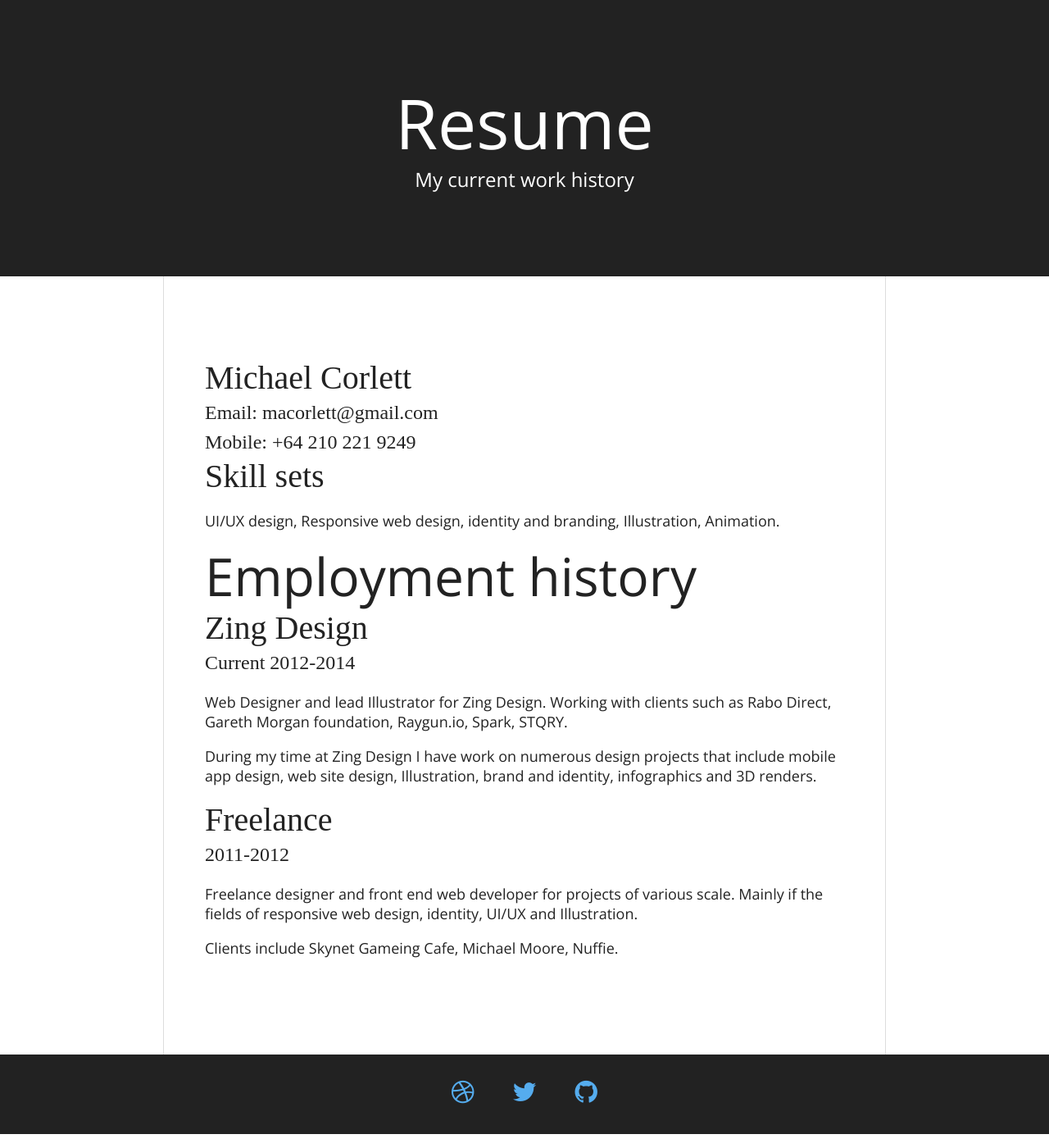
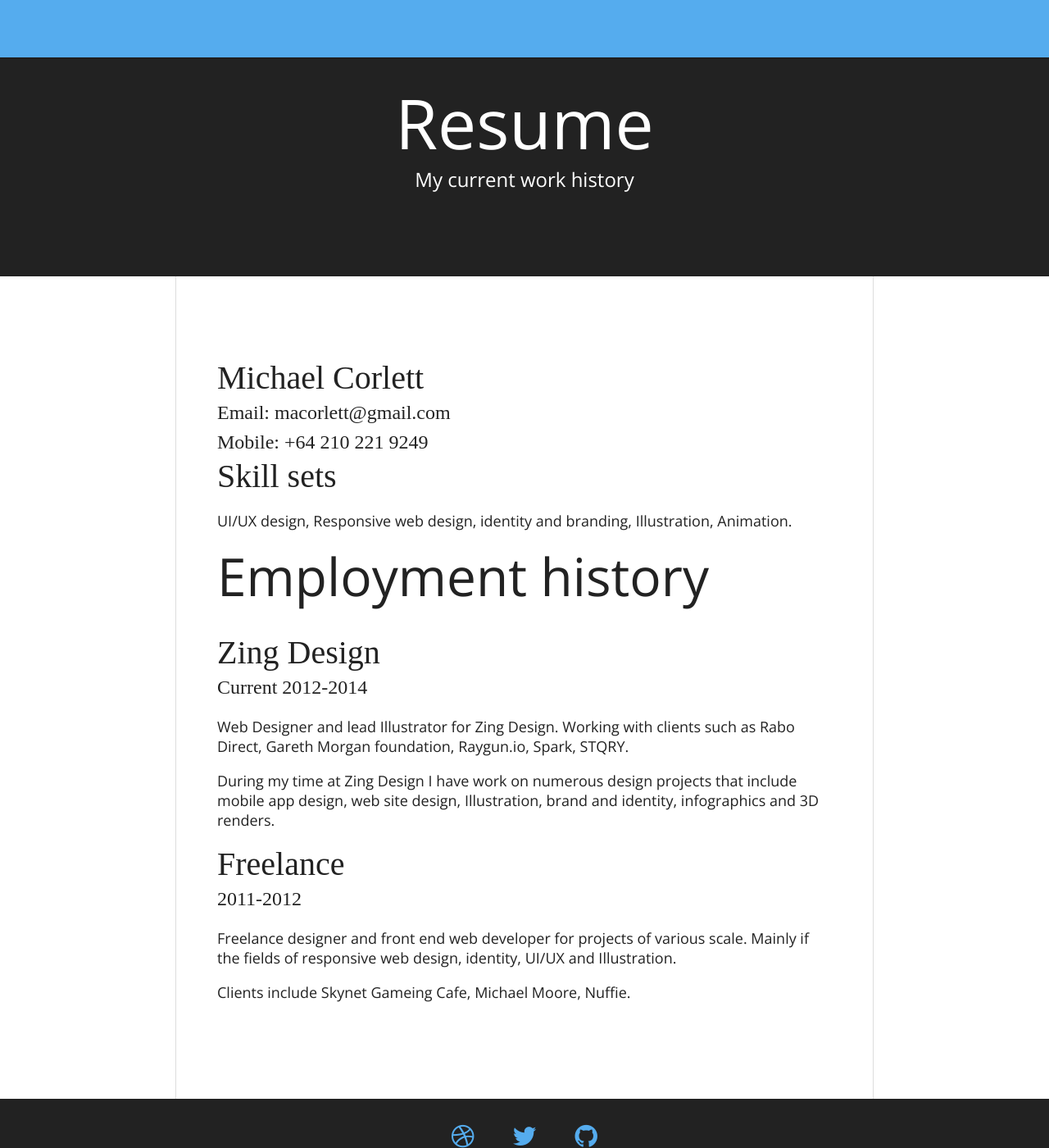
Before and after one commit to macorlett/macorlett.github.io, a Jekyll site: the page built from resume/index.md, in a window 1280 px wide and 1400 px high. Shown: the whole window at 82% size. Built offline with Jekyll 4.4.1, drawn with Linux system fonts in a browser that asks for light colours; nearby versions of some CDN libraries; some web fonts are replaced; Markdown is read by kramdown in place of the engine named in the settings.

Commit message:
added headroom nav

```diff
--- a/_config.yml
+++ b/_config.yml
@@ -1,7 +1,9 @@
 name: "michaelcorlett.me"
 decription: "Michael Corlett's online portfolio"
 
-url: "http://michaelcorlett.me"
+# url: "http://michaelcorlett.me"
+url: http://localhost:4000
+port: 4000
 
 paginate: 10
 
--- a/_includes/header.html
+++ b/_includes/header.html
@@ -11,7 +11,7 @@
 
 	<body>
 
-		<nav id="resume-header">
+		<nav id="resume-nav">
 
 
 
--- a/css/style.css
+++ b/css/style.css
@@ -198,6 +198,9 @@ footer a{
 #resume-main-content .block-item{
 	padding-left: 50px;
 	padding-right: 50px;
+	-webkit-flex: 0 1 750px;
+	-moz-flex: 0 1 750px;
+	flex: 0 1 750px;
 }
 #resume-main-content h3,#resume-main-content h4{
 	font-family: 'Gentium Book Basic', serif;
@@ -205,10 +208,36 @@ footer a{
 #resume-main-content h2{
 	font-weight: 400;
 	font-size: 4rem;
+	padding-bottom: 30px;
 }
 #resume-main-content h3{
 	padding: 0;
 	margin: 0;
+}
+.headroom{
+	background: #55acee;
+	width: 100%;
+	height: 70px;
+	position: fixed;
+	top: 0;
+	right: 0;
+	left: 0;
+	z-index: 100;
+	box-shadow: 0 2px rgba(0,0,0,0.1);
+}
+.headroom--not-top{
+	-webkit-transition: all .25s ease-in-out;
+	-moz-transition: all .25s ease-in-out;
+	-o-transition: all .25s ease-in-out;
+	transition: all .25s ease-in-out;
+}
+.headroom--pinned{
+	-webkit-transform: translateY(0);
+	transform: translateY(0);
+}
+.headroom--unpinned{
+	-webkit-transform: translateY(-110%);
+	transform: translateY(-110%);
 }
 
 @media only screen and (max-width:600px){
```
Also changed, not shown: _includes/footer.html (+8 -0 lines), 8 other files.
